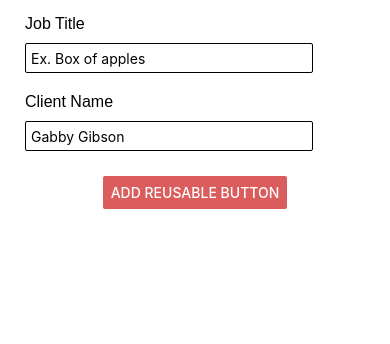
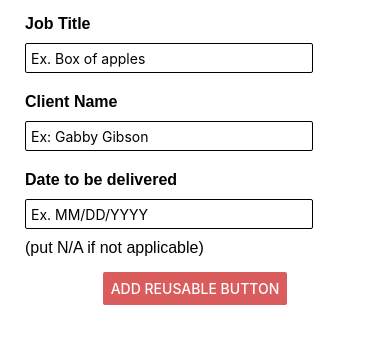
Before and after one commit to TritonSE/LAK-Goods-Transport-Application, a React Native app in the folder LAKMobile/: screen / in a window 390 px wide. Shown: the top 344 px of the page. Built offline with nearby package versions, Linux system fonts and the light colour scheme.

Commit message:
added footer

```diff
--- a/LAKMobile/src/components/SingleLineTextInput.tsx
+++ b/LAKMobile/src/components/SingleLineTextInput.tsx
@@ -4,9 +4,10 @@ import { View, TextInput, StyleSheet } from 'react-native';
 interface Props {
     title: string,
     placeholder: string,
+    footer: string,
 }
 
-export default function SingleLineTextInput({ title, placeholder } : Props) {
+export default function SingleLineTextInput({ title, placeholder, footer } : Props) {
 
 
   return (
@@ -21,9 +22,17 @@ export default function SingleLineTextInput({ title, placeholder } : Props) {
         value=""
         placeholder={placeholder}
       />
+
+        <View style={styles.footer}>
+            {footer}
+        </View>
     </View>
   );
 }
+
+SingleLineTextInput.defaultProps = {
+    footer: ""
+  };
 
 const styles = StyleSheet.create({
   container: {
@@ -31,6 +40,7 @@ const styles = StyleSheet.create({
   },
   inputLabel: {
     marginLeft: 10,
+    fontWeight: 'bold'
   },
   inputBox: {
     borderWidth: 1,
@@ -40,4 +50,7 @@ const styles = StyleSheet.create({
     borderRadius: 2,
     paddingHorizontal: 5,
   },
+  footer: {
+    marginLeft: 10,
+  }
 });
--- a/LAKMobile/src/screens/AddJob.tsx
+++ b/LAKMobile/src/screens/AddJob.tsx
@@ -19,8 +19,15 @@ export default function AddJob() {
 
       <SingleLineTextInput
         title = "Client Name"
-        placeholder = "Gabby Gibson"
+        placeholder = "Ex: Gabby Gibson"
       />
+
+      <SingleLineTextInput
+        title = "Date to be delivered"
+        placeholder = "Ex. MM/DD/YYYY"
+        footer = "(put N/A if not applicable)"
+      />
+
       <View style = {styles.center}>
         <View style = {styles.postJobButton}>
         <Button
```
